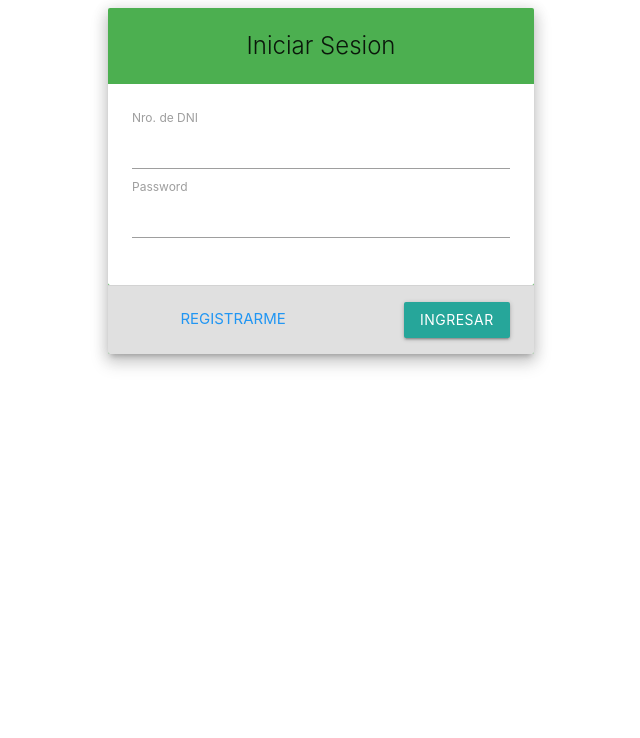
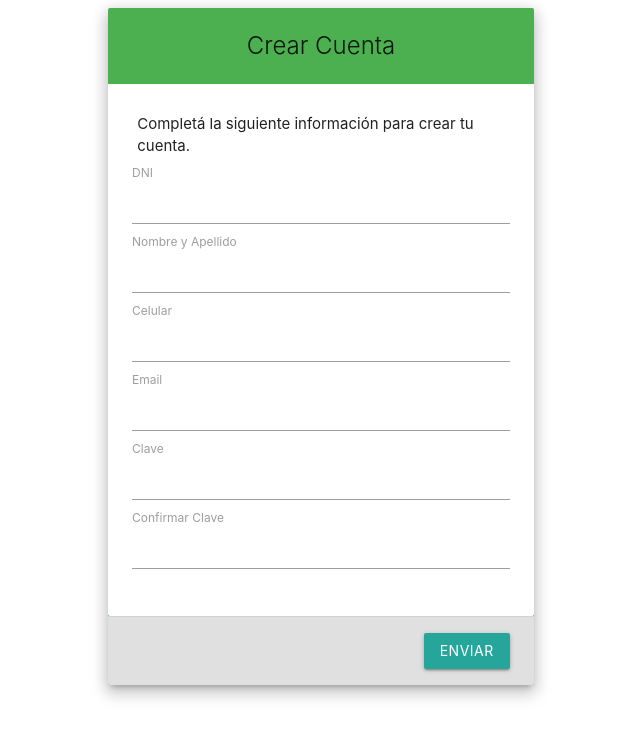
Before and after one commit to LucasNatoli/cdc, a website: page pwa/web/index.html in a window 1280 px wide. Both pictures are taken after a click on the link "REGISTRARME". Shown: the whole page, without its empty margins (319-959 px from the left). Drawn offline with nearby package versions, Linux system fonts and the light colour scheme.

Commit message:
Integrando register form con API #4 #5 #7

```diff
--- a/pwa/web/index.html
+++ b/pwa/web/index.html
@@ -107,7 +107,7 @@
 				<div class="card-action grey lighten-2 right-align">
 					<div class="row valign-wrapper" style="margin-bottom:0px">
 						<div class="col s6">
-							<a href="#" class="blue-text">Registrarme</a>
+							<a href="#" class="blue-text" id="login-register">Registrarme</a>
 						</div>
 						<div class="col s6">
 							<button  class="waves-effect waves-light btn" id="btn_ingresar">Ingresar</button>
@@ -120,7 +120,7 @@
 	</div>
 
 	<!-- Verificar Cuenta -->
-	<div class="row hide" id="register-row">
+	<div class="row hide" id="verify-row">
 		<div class="col m2 l3 xl4 hide-on-small-only"></div>
 		<div class="col s12 m8 l6 xl4">
 			<div class="card z-depth-3 green">
@@ -148,9 +148,9 @@
 	</div>
 
 	<!-- Form Registro -->
-	<div class="row hide">
-		<div class="col m2 l3 xl4 hide-on-small-only"></div>
-		<div class="col s12 m8 l6 xl4">
+	<div class="row hide" id="register-row">
+		<div class="col m2 l3 xl3 hide-on-small-only"></div>
+		<div class="col s12 m8 l6 xl6">
 			<div class="card z-depth-3 green">
 				<div class="center-align" style="padding:20px">
 					<span class="card-title">Crear Cuenta</span>
@@ -194,7 +194,7 @@
 				</div>
 			</div>
 		</div>
-		<div class="col m2 l3 xl4 hide-on-small-only"></div>
+		<div class="col m2 l3 xl3 hide-on-small-only"></div>
 	</div>
   </main>
 
--- a/pwa/web/scripts/app.js
+++ b/pwa/web/scripts/app.js
@@ -21,6 +21,10 @@
     * Event listeners for UI elements
     *
     ****************************************************************************/
+    document.getElementById('login-register').addEventListener('click', function() {
+        app.hideLoginRow()
+        app.showRegisterRow()
+    });
     document.getElementById('btn_ingresar').addEventListener('click', function() {
         var data = JSON.stringify({
             "dni": document.getElementById('login-dni').value,
@@ -51,6 +55,16 @@
     * UI elements manipulation
     *
     ****************************************************************************/
+
+    app.showRegisterRow = function () {
+        app.registerRow.classList.remove("hide");
+    };
+    app.hideRegisterRow = function () {
+        app.registerRow.classList.add("hide");
+    };
+    app.showTergisterError = function () {
+        app.registerRow.classList.remove("hide");
+    };
 
     app.showLoginRow = function () {
         app.loginRow.classList.remove("hide");
```
